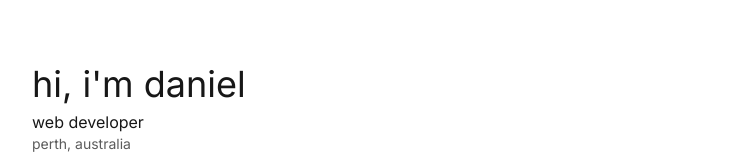
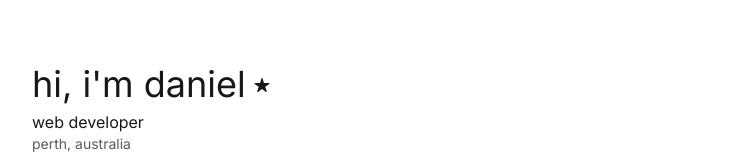
Before and after one commit to 2concrete/portfolio, a Next.js app: page / in a window 1280 px wide. Shown: the top 160 px of the page, without its empty margins (272-1007 px from the left). Built offline with nearby package versions, Linux system fonts and the light colour scheme; no server answers.

Commit message:
added link to tailscale server

```diff
--- a/app/components/Top.tsx
+++ b/app/components/Top.tsx
@@ -1,13 +1,22 @@
 import { FaGithub, FaLinkedin } from "react-icons/fa";
 import Link from "next/link";
 import SocialLink from "./SocialLink";
+import { IoStar } from "react-icons/io5";
 
 const Top = () => {
   return (
     <>
       <div className="flex flex-col gap-2 justify-between">
         <div>
-          <h1 className="text-4xl mb-1.5">hi, i&apos;m daniel</h1>
+          <span className="flex gap-2 items-center relative">
+            <h1 className="text-4xl mb-1.5">hi, i&apos;m daniel</h1>
+            <Link
+              className="relative bottom-0.5 hover:opacity-60 transition-all duration-400"
+              href={"https://concrete.seagull-little.ts.net/"}
+            >
+              <IoStar />
+            </Link>
+          </span>
           <p>web developer</p>
           <p className="text-sm opacity-70">perth, australia</p>
         </div>
```
